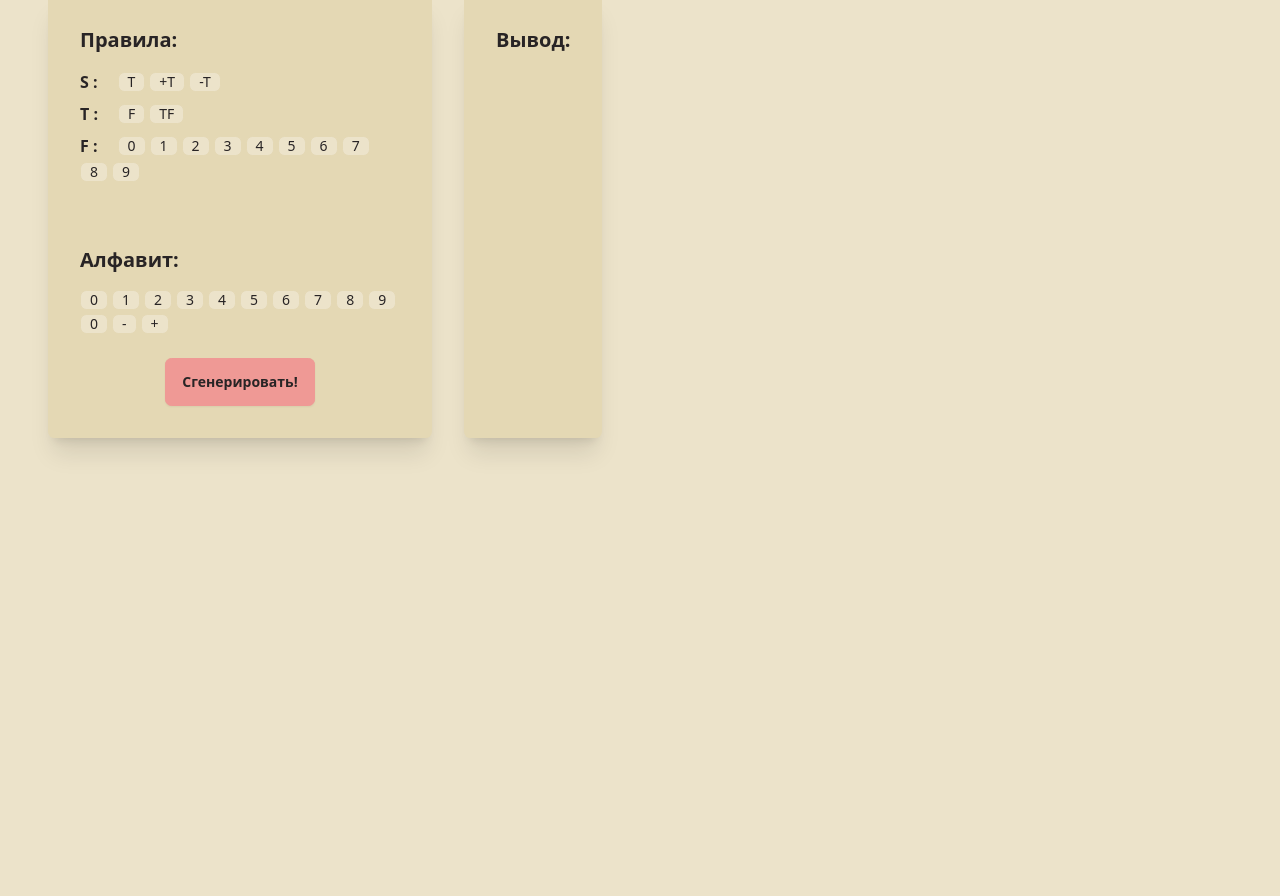
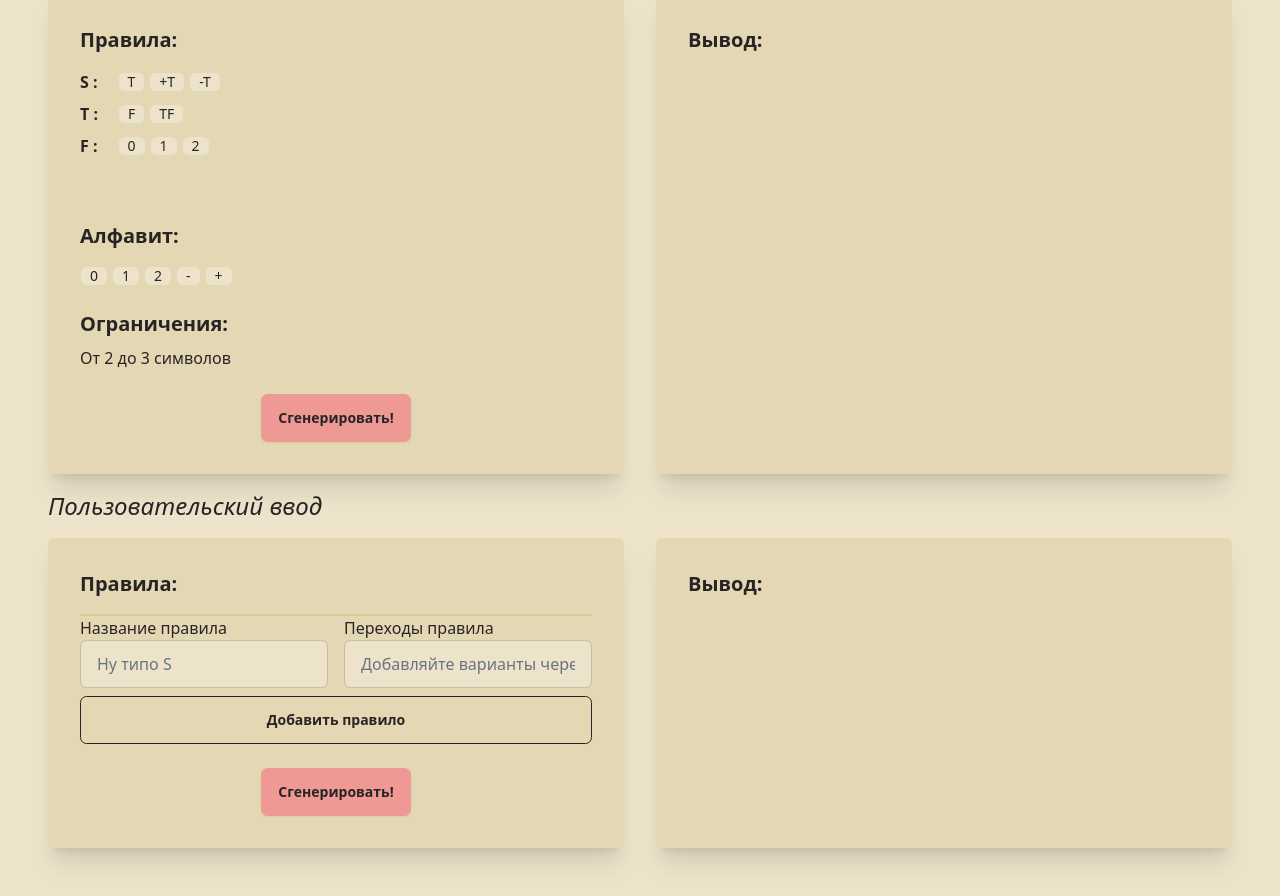
Before and after one commit to Prycom/huyap, a SvelteKit app: page /lab1 in a window 1280 px wide. Shown: the part 222-1118 px from the top of the page. Before the commit the page ends 800 px from the top, so only its background shows below. Built offline with nearby package versions, Linux system fonts and the light colour scheme.

Commit message:
lab 1 done

```diff
--- a/src/routes/lab1/+page.svelte
+++ b/src/routes/lab1/+page.svelte
@@ -1,7 +1,7 @@
 <script lang="ts">
-	let exAlph = ['0', '1', '2', '3', '4', '5', '6', '7', '8', '9', '0', '-', '+'];
-	let exOutput = [];
-
+	let exAlph = ['0', '1', '2', '-', '+'];
+	let exOutput: string[] = [];
+	let userOutput: string[] = [];
 	interface Rule {
 		[key: string]: string[];
 	}
@@ -14,58 +14,57 @@
 			T: ['F', 'TF']
 		},
 		{
-			F: ['0', '1', '2', '3', '4', '5', '6', '7', '8', '9']
+			F: ['0', '1', '2']
 		}
 	];
 
-	let minChars = 3;
-	let maxChars = 5;
+	let userRules: Rule[] = [];
+	let userRuleKey: string = '';
+	let userRuleVariants: string = '';
 
 	function generateChains(rules: Rule[], minChars: number, maxChars: number) {
 		let chains: string[] = ['S'];
 		let output: string[] = [];
 
+		let keys: string[] = [];
+		rules.forEach((rule) => {
+			keys.push(Object.keys(rule)[0]);
+		});
+		console.log(keys);
+
 		while (chains.length > 0) {
 			let chain = chains.shift() as string; // get chain and delete it from chains
-			let newChains: string[] = [];
-			console.log(chains)
-			if (chain.length > maxChars){
-				console.log(`max chars for "${chain}"`)
-				continue
+
+			if (chain.length > maxChars) {
+				// chain will not be valid; skip
+				console.log(`max chars for "${chain}"`);
+				continue;
 			}
-			for (const rule of rules) { // get every rule object
-				for (const key in rule) { // get key of rule
-					if (chain.includes(key)) { // if terminal in chain
-						//console.log(`key: ${key}; chain: ${chain}`)
-						// for every variant for particular key
-						for(const variant of rule[key]){
-							//console.log(`${variant}`)
-							const newChain = chain.replace(key, variant)
-							//console.log(`chain: ${chain}; new chain: ${newChain}`)
-							newChains.push(newChain)
-							//if (newChain.length >= minChars && newChain <= maxChars && !newChain.includes())
+			for (const rule of rules) {
+				// get every rule object
+				for (const key in rule) {
+					// get key of rule
+					if (chain.includes(key)) {
+						// if terminal in chain
+						// for every variant recombine chain
+						for (const variant of rule[key]) {
+							const newChain = chain.replace(key, variant);
+							console.log(`chain: ${chain}; new chain: ${newChain}`);
+							chains.push(newChain);
+							if (
+								newChain.length >= minChars &&
+								newChain.length <= maxChars &&
+								!keys.some((ruleKey) => newChain.includes(ruleKey))
+							) {
+								output.push(newChain);
+							}
 						}
 					}
 				}
 			}
-			if (chains.length > 100){
-				break
-			}
-			//console.log(newChains)
-			if (newChains.length > 0) {
-				chains.push(...newChains);
-				newChains = []
-			} else {
-				if (chain.length >= minChars && chain.length <= maxChars) {
-					output.push(chain);
-				}
-			}
-
-			if (chains.every((chain) => chain.length > maxChars)) {
-				break;
-			}
 		}
-
+		output = [...new Set(output)];
+		console.log(output);
 		return output;
 	}
 </script>
@@ -75,7 +74,7 @@
 	<p class="text-2xl italic">Пример</p>
 
 	<div class="flex flex-col gap-8 lg:flex-row">
-		<div class="card lg:w-96 bg-base-200 shadow-xl">
+		<div class="card bg-base-200 shadow-xl lg:w-1/2">
 			<div class="card-body">
 				<div class="card-title mb-2">Правила:</div>
 				{#each exRules as rule}
@@ -96,15 +95,102 @@
 						<div class="badge">{letter}</div>
 					{/each}
 				</div>
+				<div class="card-title mt-4">Ограничения:</div>
+				<p>От 2 до 3 символов</p>
 				<div class="card-actions mt-4 justify-center">
-					<button class="btn btn-primary" on:click={generateChains(exRules, 2, 3)}>Сгенерировать!</button>
+					<button
+						class="btn btn-primary"
+						on:click={() => {
+							exOutput = generateChains(exRules, 2, 3);
+						}}>Сгенерировать!</button
+					>
 				</div>
 			</div>
 		</div>
 
-		<div class="card bg-base-200 shadow-xl">
+		<div class="card bg-base-200 shadow-xl lg:w-1/2">
 			<div class="card-body">
 				<div class="card-title mb-2">Вывод:</div>
+				<div class="flex flex-wrap gap-1">
+					{#each exOutput as ex}
+						<div class="badge">{ex}</div>
+					{/each}
+				</div>
+			</div>
+		</div>
+	</div>
+	<p class="text-2xl italic">Пользовательский ввод</p>
+
+	<div class="flex flex-col gap-8 lg:flex-row">
+		<div class="card bg-base-200 shadow-xl lg:w-1/2">
+			<div class="card-body">
+				<div class="card-title mb-2">Правила:</div>
+				{#each userRules as rule}
+					{#each Object.entries(rule) as [key, values]}
+						<div class="flex flex-wrap items-center justify-start gap-1">
+							<strong class="mr-4">{key} : </strong>
+							{#each values as variant}
+								<div class="badge">{variant}</div>
+							{/each}
+						</div>
+					{/each}
+				{/each}
+				<div class="flex w-full gap-4 border-t-2 border-base-300">
+					<div class="flex w-1/2 flex-col">
+						<label for="ruleName" class="">Название правила</label>
+						<input
+							type="text"
+							id="ruleName"
+							placeholder="Ну типо S"
+							class="input input-bordered w-full"
+							bind:value={userRuleKey}
+						/>
+					</div>
+					<div class="flex w-1/2 flex-col">
+						<label for="ruleTrans">Переходы правила</label>
+						<input
+							type="text"
+							id="ruleName"
+							placeholder="Добавляйте варианты через | вертикальную черту"
+							class="input input-bordered w-full"
+							bind:value={userRuleVariants}
+						/>
+					</div>
+				</div>
+				<button
+					class="btn btn-outline"
+					on:click={() => {
+						if (!userRuleKey || !userRuleVariants){
+							alert('Поля ruleKey и ruleVariants должны быть непустыми!')
+						}
+						let newRule = {
+							[userRuleKey]: userRuleVariants.split('|')
+						};
+						userRules = [...userRules, newRule];
+						console.log(userRuleKey);
+						userRuleKey = '';
+						userRuleVariants = '';
+					}}>Добавить правило</button
+				>
+				<div class="card-actions mt-4 justify-center">
+					<button
+						class="btn btn-primary"
+						on:click={() => {
+							userOutput = generateChains(exRules, 2, 3);
+						}}>Сгенерировать!</button
+					>
+				</div>
+			</div>
+		</div>
+
+		<div class="card bg-base-200 shadow-xl lg:w-1/2">
+			<div class="card-body">
+				<div class="card-title mb-2">Вывод:</div>
+				<div class="flex flex-wrap gap-1">
+					{#each userOutput as ex}
+						<div class="badge">{ex}</div>
+					{/each}
+				</div>
 			</div>
 		</div>
 	</div>
```
